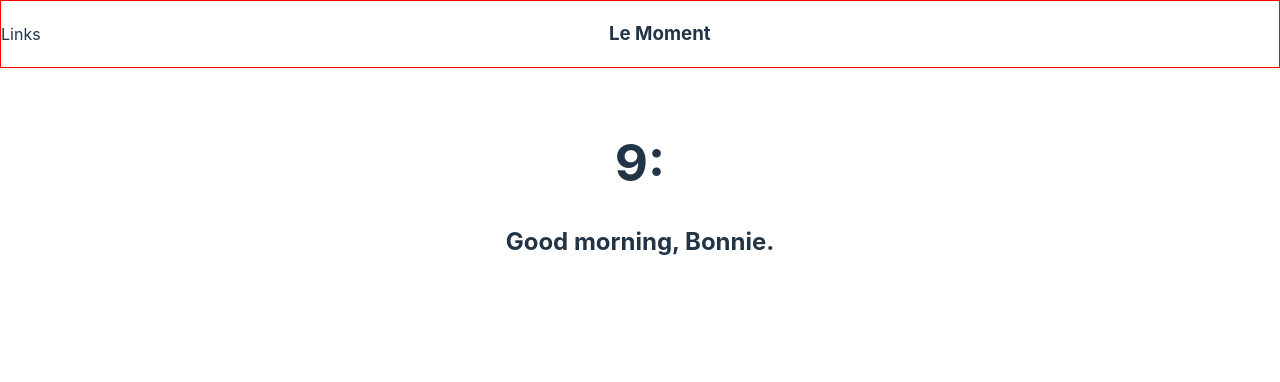
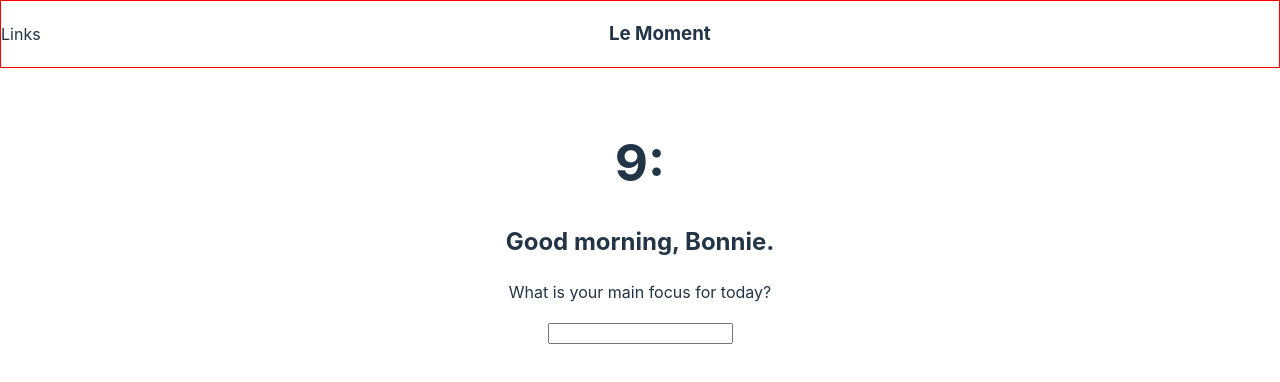
Before and after one commit to boyeonihn/le-moment-app, a website built with Vite: page index.html in a window 1280 px wide. Built offline with nearby package versions, Linux system fonts and the light colour scheme.

Commit message:
feat: add main focus of the day prompt

```diff
--- a/index.html
+++ b/index.html
@@ -16,6 +16,10 @@
       <main id="app">
         <h1 id="clock"></h1>
         <h2 id="greeting"></h2>
+        <section class="focus">
+          <p>What is your main focus for today?</p>
+          <input type="text" />
+        </section>
       </main>
       <footer>
         <span id="settings"></span>
```
